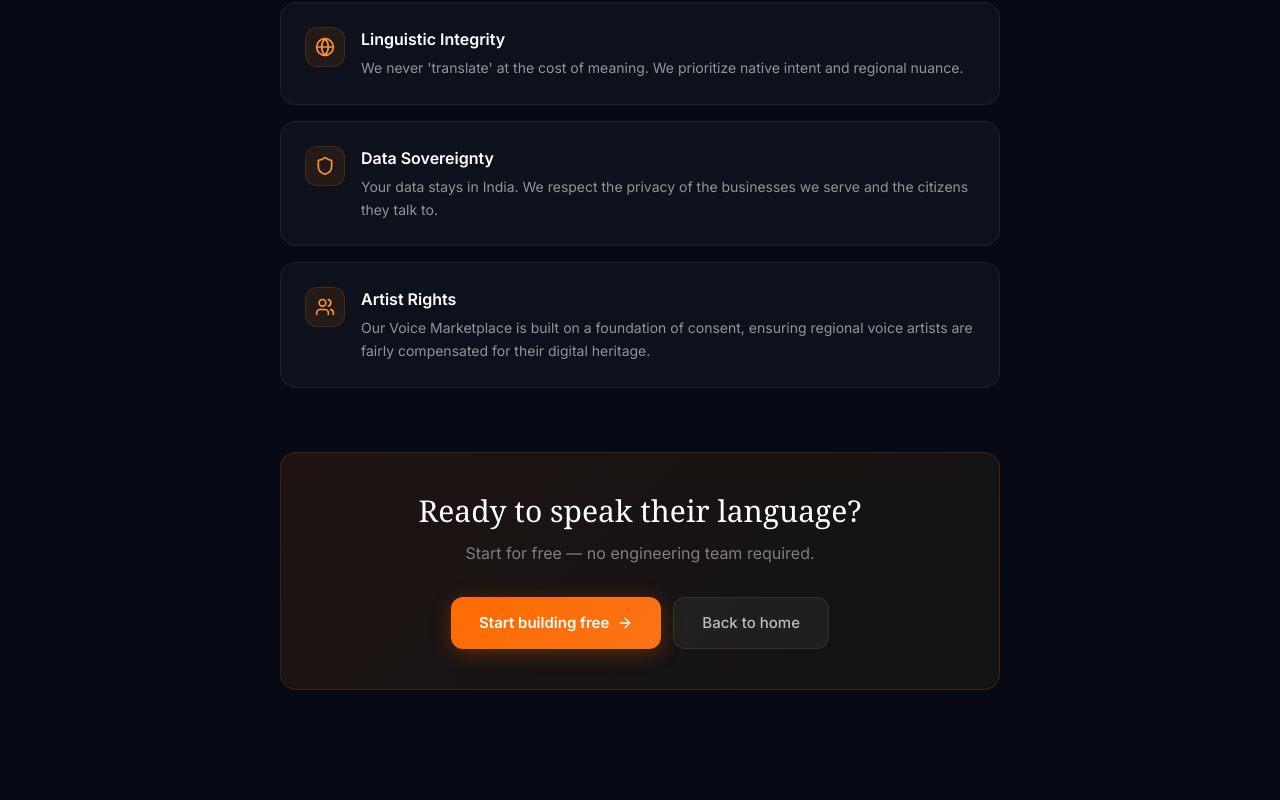
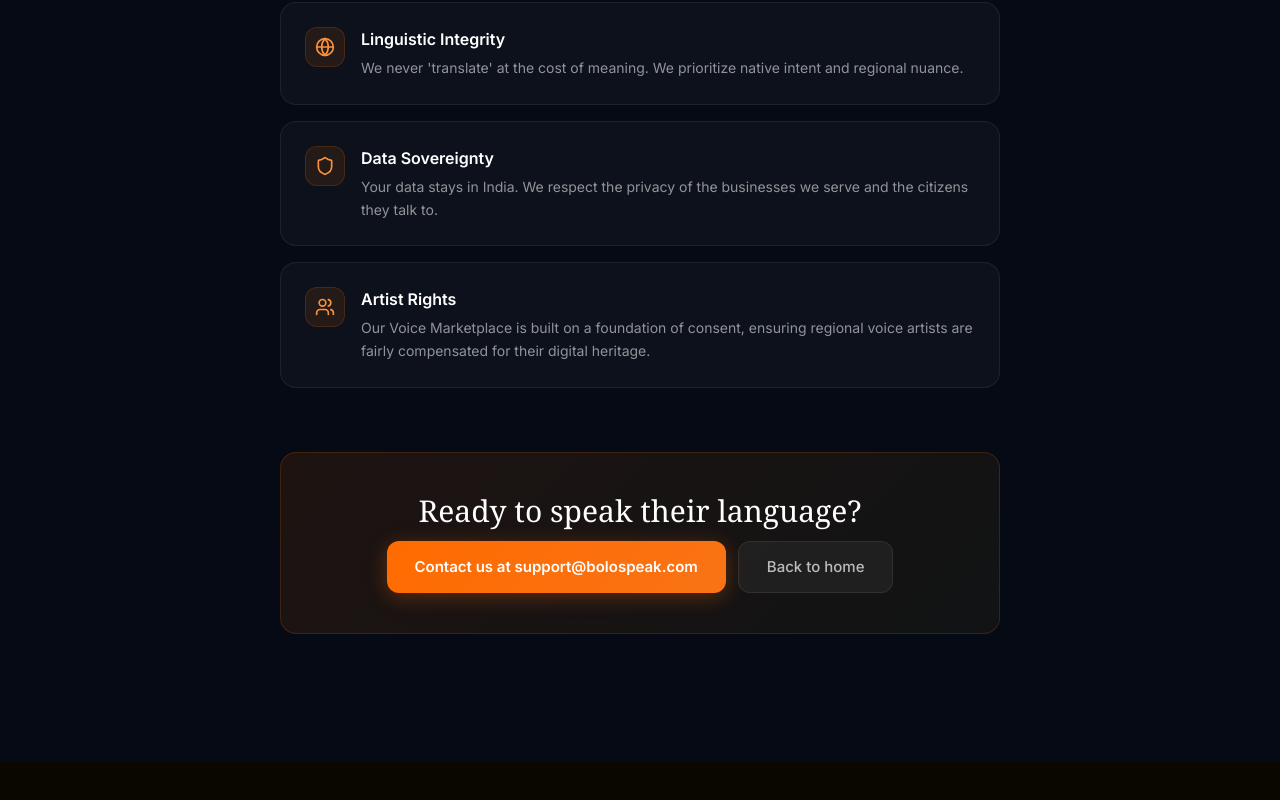
Before and after one commit to a3solutionsandservices-art/Bolo, a Next.js app in the folder frontend/: page /about in a window 1280 px wide. Shown: the part 3442-4242 px from the top of the page. After the commit the page ends 4204 px from the top, so only its background shows below. Built offline with nearby package versions, Linux system fonts and the light colour scheme; no server answers.

Commit message:
feat: replace Start building free with contact email on About page

```diff
--- a/frontend/app/about/page.tsx
+++ b/frontend/app/about/page.tsx
@@ -225,12 +225,10 @@ export default function AboutPage() {
         {/* CTA */}
         <div className="text-center rounded-2xl p-10" style={{ background: "linear-gradient(135deg, rgba(255,107,0,0.1) 0%, rgba(251,191,36,0.05) 100%)", border: "1px solid rgba(255,107,0,0.18)" }}>
           <h3 className="font-serif text-3xl text-white mb-3">Ready to speak their language?</h3>
-          <p className="text-white/45 text-base mb-8">Start for free — no engineering team required.</p>
           <div className="flex flex-col sm:flex-row gap-3 justify-center">
-            <Link href="/register" className="inline-flex items-center justify-center gap-2 px-7 py-3.5 text-white font-semibold rounded-xl transition-all hover:-translate-y-0.5 text-[15px]" style={{ background: "linear-gradient(135deg, #FF6B00, #f97316)", boxShadow: "0 4px 20px rgba(255,107,0,0.3)" }}>
-              Start building free
-              <ArrowRight className="w-4 h-4" />
-            </Link>
+            <a href="mailto:support@bolospeak.com" className="inline-flex items-center justify-center gap-2 px-7 py-3.5 text-white font-semibold rounded-xl transition-all hover:-translate-y-0.5 text-[15px]" style={{ background: "linear-gradient(135deg, #FF6B00, #f97316)", boxShadow: "0 4px 20px rgba(255,107,0,0.3)" }}>
+              Contact us at support@bolospeak.com
+            </a>
             <Link href="/" className="inline-flex items-center justify-center gap-2 px-7 py-3.5 text-white/70 hover:text-white font-medium rounded-xl transition-all text-[15px]" style={{ background: "rgba(255,255,255,0.05)", border: "1px solid rgba(255,255,255,0.08)" }}>
               Back to home
             </Link>
```
